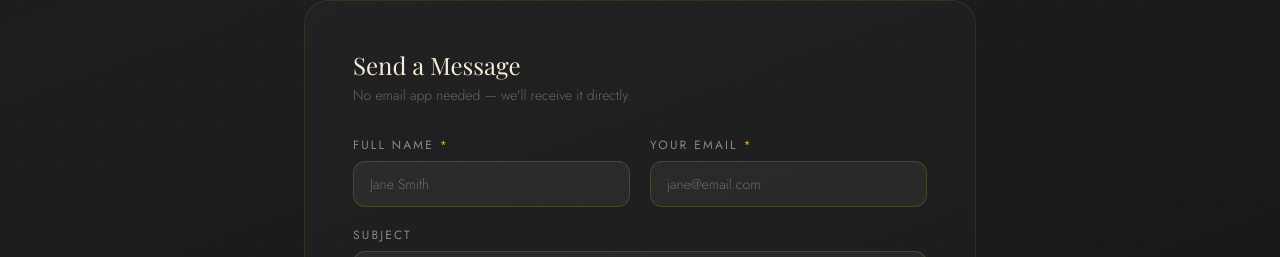
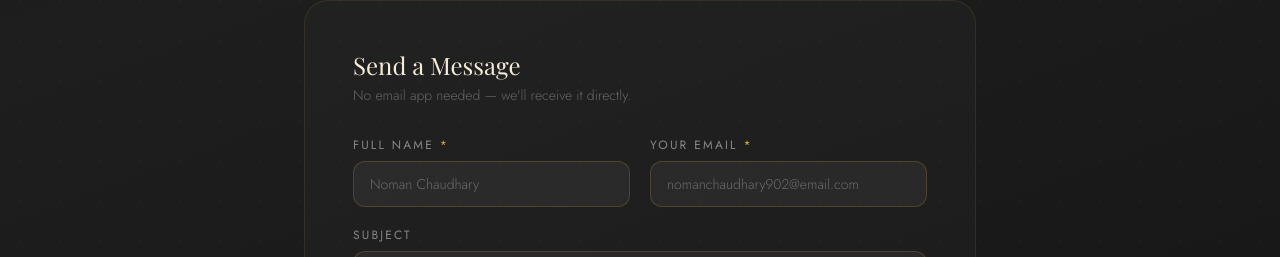
Before and after one commit to hammadshafi1122/thelighcommunication, a React (Create React App) app: page /contact in a window 1280 px wide. Shown: the part 1499-1756 px from the top of the page. Built offline with nearby package versions, Linux system fonts and the light colour scheme; a web font is replaced by a local one.

Commit message:
small changes of content

```diff
--- a/src/modules/sections/about/AboutHero.jsx
+++ b/src/modules/sections/about/AboutHero.jsx
@@ -4,7 +4,7 @@ const stats = [
   { value: "6+", label: "Years of Excellence" },
   { value: "100+", label: "Global Clients" },
   { value: "99%", label: "Client Retention" },
-  { value: "150+", label: "Professionals" },
+  { value: "200+", label: "Professionals" },
 ];
 
 const values = [
--- a/src/modules/sections/contact/ContactHero.jsx
+++ b/src/modules/sections/contact/ContactHero.jsx
@@ -91,7 +91,7 @@ export default function ContactSection() {
             ].map(({ label, email, subject, desc }) => (
               <a
                 key={email}
-                href={`mailto:${email}?subject=${encodeURIComponent(subject)}`}
+                href="mailto:owner@example.com"
                 className="email-card group relative block rounded-2xl p-6 transition-all duration-300 cursor-pointer no-underline"
                 style={{
                   background: "rgba(212,175,55,0.04)",
@@ -174,7 +174,7 @@ export default function ContactSection() {
                         </label>
                         <input
                           type="text" name="name" value={form.name} onChange={handleChange}
-                          placeholder="Jane Smith" required className={inputBase}
+                          placeholder="Noman Chaudhary" required className={inputBase}
                         />
                       </div>
                       <div>
@@ -183,7 +183,7 @@ export default function ContactSection() {
                         </label>
                         <input
                           type="email" name="email" value={form.email} onChange={handleChange}
-                          placeholder="jane@email.com" required className={inputBase}
+                          placeholder="nomanchaudhary902@email.com" required className={inputBase}
                         />
                       </div>
                     </div>
--- a/src/modules/sections/home/ImpactSection.jsx
+++ b/src/modules/sections/home/ImpactSection.jsx
@@ -2,7 +2,7 @@ import { useEffect, useRef, useState } from "react";
 
 const stats = [
   { label: "Branches Nationwide", value: 2, suffix: "+", prefix: "" },
-  { label: "Employees", value: 150, suffix: "+", prefix: "" },
+  { label: "Employees", value: 200, suffix: "+", prefix: "" },
   { label: "Years of Experience", value: 6, suffix: "Y+", prefix: "" },
   { label: "Client Satisfaction", value: 99, suffix: "%", prefix: "" },
 ];
```
